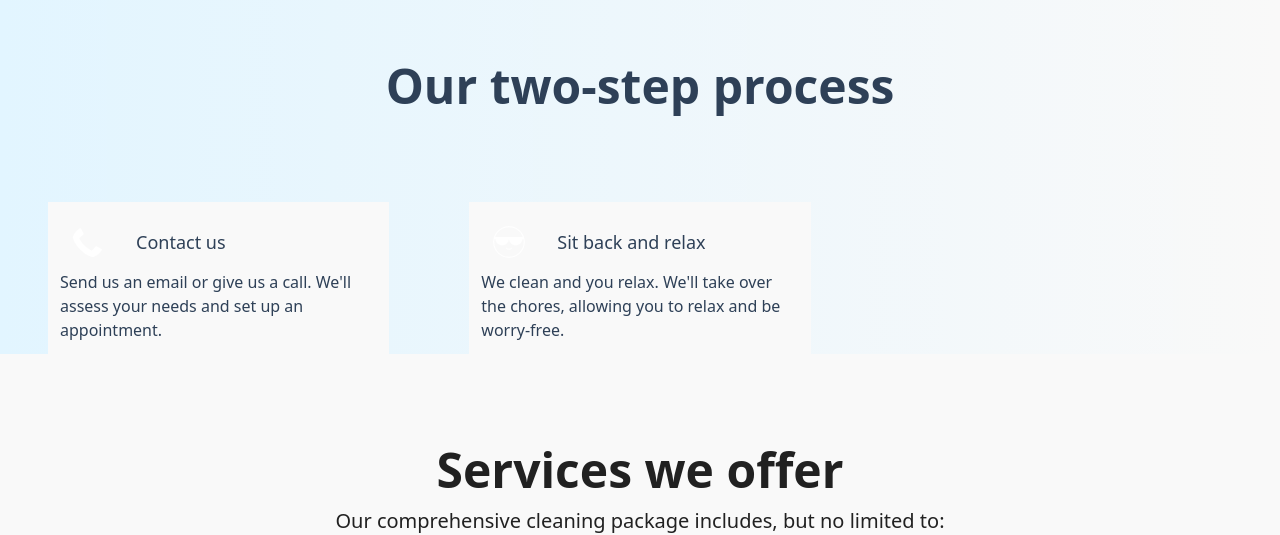
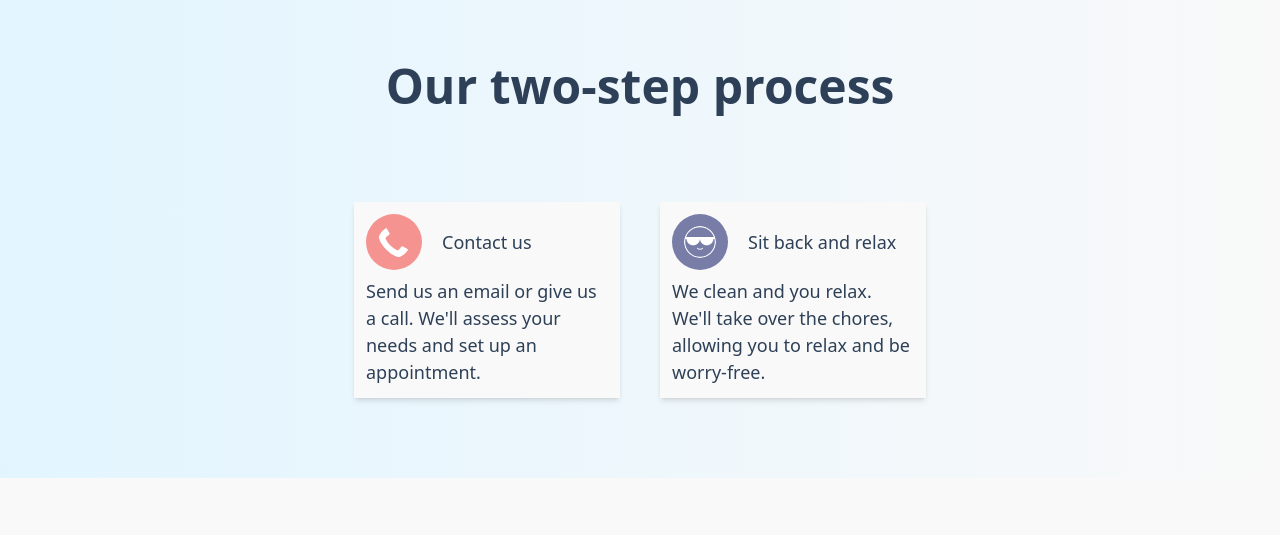
Before and after one commit to abeciana1/alba-cleaning, a Next.js app: page / in a window 1280 px wide. Shown: the part 1060-1595 px from the top of the page. Built offline with nearby package versions, Linux system fonts and the light colour scheme.

Commit message:
Set final styling to teaser comp

```diff
--- a/components/sections/index.tsx
+++ b/components/sections/index.tsx
@@ -110,7 +110,7 @@ export const FourColGrid: React.FC<PropChildI> = ({
 }) => {
 
     return (
-        <section className="grid grid-cols-1 md:grid-cols-2 lg:grid-cols-3 pt-10 md:pt-20 md:py-0 gap-20 items-center">
+        <section className="grid grid-cols-1 md:grid-cols-2 lg:grid-cols-4 py-10 md:py-20 md:py-0 gap-10 items-center">
             { children }
         </section>
     )
--- a/components/utils/Teaser/index.tsx
+++ b/components/utils/Teaser/index.tsx
@@ -13,7 +13,7 @@ export const Teaser: React.FC<TeaserI> = ({
     const Icon = icon as React.ElementType
 
     return (
-        <div className={cx("bg-background p-3 text-charcoal", {
+        <div className={cx("bg-background p-3 text-charcoal shadow-md", {
             [teaserClass]: teaserClass
         })}>
             <div className="flex items-center">
@@ -23,7 +23,7 @@ export const Teaser: React.FC<TeaserI> = ({
                 />
                 <span className="pl-5 text-lg font-medium">{title}</span>
             </div>
-            <div>
+            <div className="pt-2 text-lg">
                 {body}
             </div>
         </div>
--- a/pages/index.tsx
+++ b/pages/index.tsx
@@ -69,15 +69,15 @@ export default function Home() {
             title="Contact us"
             body="Send us an email or give us a call. We'll assess your needs and set up an appointment."
             icon={callIcon}
-            iconClass="w-14 h-14 from-dishycoral p-3"
-            teaserClass=""
+            iconClass="w-14 h-14 bg-dishycoral from-dishycoral p-3"
+            teaserClass="lg:col-start-2"
           />
           <Teaser
             title="Sit back and relax"
             body="We clean and you relax. We'll take over the chores, allowing you to relax and be worry-free."
             icon={relaxIcon}
-            iconClass="w-14 h-14 p-3 from-shadowblue"
-            teaserClass=""
+            iconClass="w-14 h-14 p-3 from-shadowblue bg-shadowblue"
+            teaserClass="lg:col-start-3"
           />
         </FourColGrid>
       </PageMargin>
--- a/tailwind.config.js
+++ b/tailwind.config.js
@@ -107,9 +107,9 @@ module.exports = {
           DEFAULT: "#fdf2ec"
         }
       },
-      backgroundImage: {
-        'gradient-radial': 'radial-gradient(var(--tw-gradient-stops))',
-      }
+      // backgroundImage: {
+      //   'gradient-radial': 'radial-gradient(var(--tw-gradient-stops))',
+      // }
     },
   },
   plugins: [],
```
